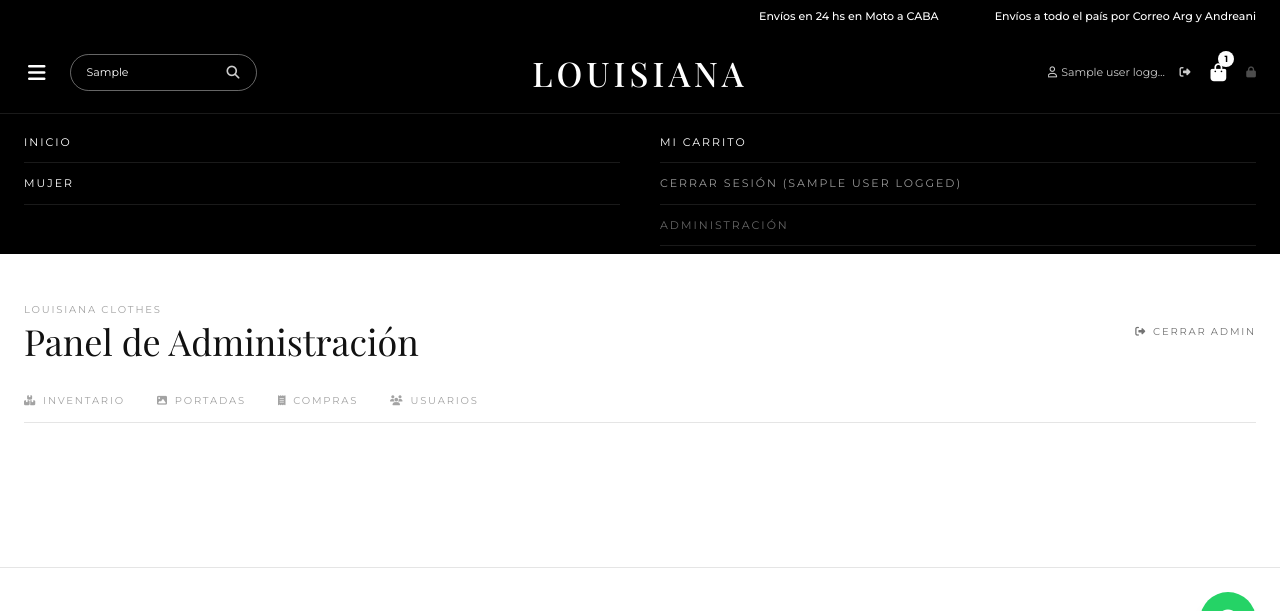
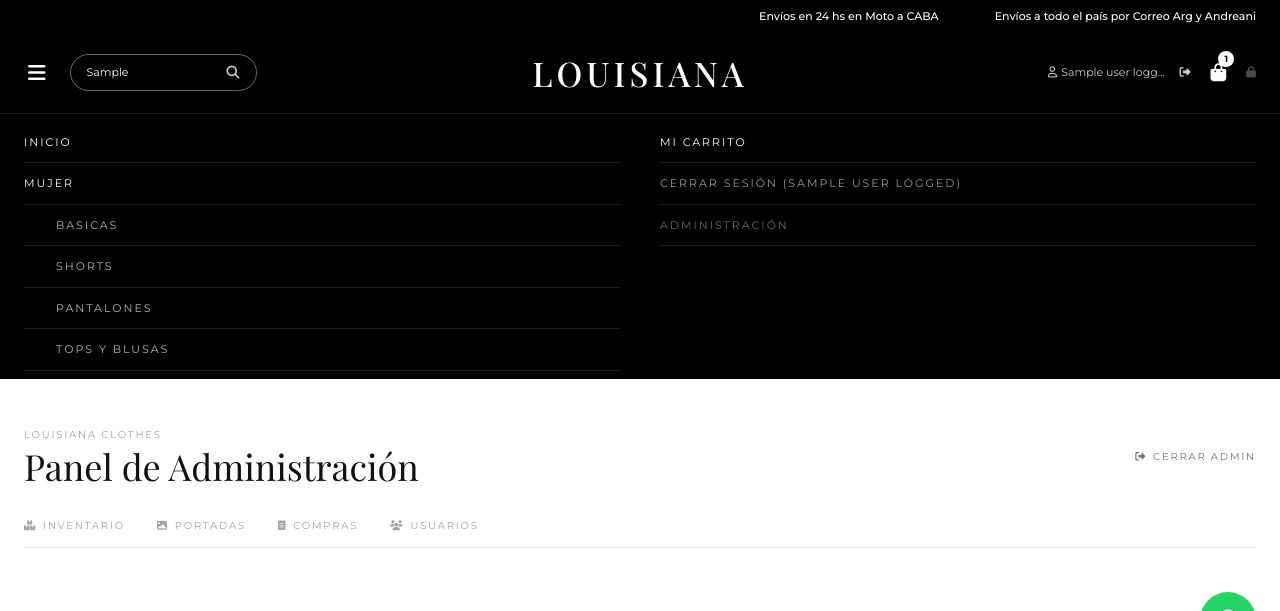
Before and after one commit to agustinfmg1999-collab/Louisiana-clothes, a Flask app: template templates/admin_dashboard.html in a window 1280 px wide, after a click that opens the changed part. Shown: the top 611 px of the page. Run offline with Flask 3, Linux system fonts and the light colour scheme; the template is opened without the code that fills it: most values are stand-ins (such as "Sample title", 1, 10 or a date in 2020); parts of the project's set-up code (start-up, migrations or seed data) failed here and were passed over; some libraries are stand-ins or nearby versions; some web fonts are replaced.

Commit message:
Agregar selección de color y subcategorías de mujer

```diff
--- a/app.py
+++ b/app.py
@@ -138,9 +138,21 @@ def init_db():
                 precio REAL NOT NULL,
                 stock_talles TEXT NOT NULL,
                 descripcion TEXT,
-                imagen TEXT
+                imagen TEXT,
+                colores TEXT,
+                subcategoria TEXT
             )
         ''')
+
+        # Migración: agregar columnas a tablas ya existentes
+        try:
+            cursor.execute("ALTER TABLE productos ADD COLUMN IF NOT EXISTS colores TEXT")
+        except Exception:
+            pass
+        try:
+            cursor.execute("ALTER TABLE productos ADD COLUMN IF NOT EXISTS subcategoria TEXT")
+        except Exception:
+            pass
         cursor.execute('''
             CREATE TABLE IF NOT EXISTS compras (
                 id SERIAL PRIMARY KEY,
@@ -192,9 +204,21 @@ def init_db():
                 precio REAL NOT NULL,
                 stock_talles TEXT NOT NULL,
                 descripcion TEXT,
-                imagen TEXT
+                imagen TEXT,
+                colores TEXT,
+                subcategoria TEXT
             )
         ''')
+
+        # Migración: agregar columnas a tablas ya existentes
+        try:
+            cursor.execute("ALTER TABLE productos ADD COLUMN colores TEXT")
+        except Exception:
+            pass
+        try:
+            cursor.execute("ALTER TABLE productos ADD COLUMN subcategoria TEXT")
+        except Exception:
+            pass
         cursor.execute('''
             CREATE TABLE IF NOT EXISTS compras (
                 id INTEGER PRIMARY KEY AUTOINCREMENT,
@@ -268,6 +292,9 @@ def get_all_products():
         if not lista_imagenes:
             lista_imagenes = ["https://via.placeholder.com/800"]
 
+        raw_colors = r['colores'] or ''
+        colores = [c.strip() for c in raw_colors.split(',') if c.strip()]
+
         productos.append({
             'id': r['id'],
             'nombre': r['nombre'],
@@ -276,7 +303,9 @@ def get_all_products():
             'stock_talles': parse_stock_string(r['stock_talles']),
             'descripcion': r['descripcion'],
             'imagen': lista_imagenes[0],
-            'imagenes': lista_imagenes
+            'imagenes': lista_imagenes,
+            'colores': colores,
+            'subcategoria': r['subcategoria']
         })
     return productos
 
@@ -343,6 +372,7 @@ def render_page(template, **context):
 @app.route('/')
 def index():
     cat = request.args.get('categoria', '')
+    subcategoria = request.args.get('subcategoria', '')
     talle_filtro = request.args.get('talle', '')
     q = request.args.get('q', '').strip()
 
@@ -357,8 +387,16 @@ def index():
         talle for p in productos for talle in p['stock_talles'].keys()
     )))
 
+    # Subcategorías disponibles entre los productos de mujer
+    subcategorias_mujer = sorted(set(
+        p.get('subcategoria') for p in productos if p.get('subcategoria')
+    ))
+
     if cat:
         productos = [p for p in productos if p['categoria'] == cat]
+
+    if subcategoria:
+        productos = [p for p in productos if p.get('subcategoria') == subcategoria]
 
     if talle_filtro:
         productos = [p for p in productos if p['stock_talles'].get(talle_filtro, 0) > 0]
@@ -368,7 +406,8 @@ def index():
         productos = [p for p in productos
                      if busqueda in p['nombre'].lower()
                      or busqueda in (p['descripcion'] or '').lower()
-                     or busqueda in p['categoria'].lower()]
+                     or busqueda in p['categoria'].lower()
+                     or busqueda in (p.get('subcategoria') or '').lower()]
     else:
         # Sin filtros: ordenar por ventas (los más vendidos primero)
         conteo_ventas = get_sales_counts()
@@ -378,10 +417,12 @@ def index():
         'catalog.html',
         productos=productos,
         cat_actual=cat,
+        subcategoria_actual=subcategoria,
         talle_actual=talle_filtro,
         q_actual=q,
         todos_talles=todos_talles,
-        portadas=portadas
+        portadas=portadas,
+        subcategorias_mujer=subcategorias_mujer
     )
 
 # --- SEO: ROBOTS.TXT Y SITEMAP.XML ---
@@ -415,6 +456,7 @@ def sitemap_xml():
 @app.route('/add_to_cart/<int:product_id>', methods=['POST'])
 def add_to_cart(product_id):
     talle = request.form.get('talle')
+    color = request.form.get('color', '').strip()
     if not talle:
         return redirect(url_for('index'))
 
@@ -430,7 +472,7 @@ def add_to_cart(product_id):
         return redirect(url_for('index'))
 
     cart = session.get('cart', {})
-    item_key = f"{product_id}_{talle}"
+    item_key = f"{product_id}_{talle}_{color}" if color else f"{product_id}_{talle}"
     cantidad_actual = cart.get(item_key, 0)
 
     if cantidad_actual + 1 > stock_disponible:
@@ -451,8 +493,10 @@ def cart_view():
 
     for item_key, cantidad in cart.items():
         try:
-            p_id_str, talle = item_key.split('_', 1)
-            p_id = int(p_id_str)
+            parts = item_key.split('_')
+            p_id = int(parts[0])
+            talle = parts[1]
+            color = '_'.join(parts[2:]) if len(parts) > 2 else ''
             if p_id in productos_dict:
                 producto = productos_dict[p_id]
                 subtotal = producto['precio'] * cantidad
@@ -461,10 +505,11 @@ def cart_view():
                     'item_key': item_key,
                     'producto': producto,
                     'talle': talle,
+                    'color': color,
                     'cantidad': cantidad,
                     'subtotal': subtotal
                 })
-        except ValueError:
+        except (ValueError, IndexError):
             continue
 
     return render_page('cart.html', items=items, total=total)
@@ -516,9 +561,11 @@ def checkout():
 
         for item_key, cantidad in cart.items():
             try:
-                p_id_str, talle = item_key.split('_', 1)
-                p_id = int(p_id_str)
-            except ValueError:
+                parts = item_key.split('_')
+                p_id = int(parts[0])
+                talle = parts[1]
+                color = '_'.join(parts[2:]) if len(parts) > 2 else ''
+            except (ValueError, IndexError):
                 continue
 
             p = productos_db.get(p_id)
@@ -530,7 +577,8 @@ def checkout():
 
             subtotal = p['precio'] * cantidad
             total += subtotal
-            items_texto.append(f"- {p['nombre']} (Talle: {talle}) x{cantidad} = ${subtotal:,.2f}")
+            etiqueta_color = f" - Color: {color}" if color else ""
+            items_texto.append(f"- {p['nombre']} (Talle: {talle}{etiqueta_color}) x{cantidad} = ${subtotal:,.2f}")
 
             p['stock_talles'][talle] = max(0, p['stock_talles'][talle] - cantidad)
             afectados[p_id] = p
@@ -712,6 +760,8 @@ def admin_add_product():
     except ValueError:
         precio = 0.0
     stock_talles = request.form.get('stock_talles')
+    colores = request.form.get('colores', '').strip()
+    subcategoria = request.form.get('subcategoria', '').strip()
     descripcion = request.form.get('descripcion')
 
     imagenes_guardadas = []
@@ -737,10 +787,10 @@ def admin_add_product():
     cursor = conn.cursor()
     ph = get_placeholder(db_type)
     query = f'''
-        INSERT INTO productos (nombre, categoria, precio, stock_talles, descripcion, imagen)
-        VALUES ({ph}, {ph}, {ph}, {ph}, {ph}, {ph})
+        INSERT INTO productos (nombre, categoria, precio, stock_talles, descripcion, imagen, colores, subcategoria)
+        VALUES ({ph}, {ph}, {ph}, {ph}, {ph}, {ph}, {ph}, {ph})
     '''
-    cursor.execute(query, (nombre, categoria, precio, stock_talles, descripcion, imagen_db_str))
+    cursor.execute(query, (nombre, categoria, precio, stock_talles, descripcion, imagen_db_str, colores, subcategoria))
     conn.commit()
     conn.close()
 
@@ -790,6 +840,8 @@ def admin_update_product(product_id):
     except ValueError:
         precio = 0.0
     descripcion = request.form.get('descripcion')
+    colores = request.form.get('colores', '').strip()
+    subcategoria = request.form.get('subcategoria', '').strip()
 
     productos = get_all_products()
     producto_actual = next((p for p in productos if p['id'] == product_id), None)
@@ -843,10 +895,10 @@ def admin_update_product(product_id):
     ph = get_placeholder(db_type)
     query = f'''
         UPDATE productos
-        SET nombre = {ph}, categoria = {ph}, precio = {ph}, stock_talles = {ph}, descripcion = {ph}, imagen = {ph}
+        SET nombre = {ph}, categoria = {ph}, precio = {ph}, stock_talles = {ph}, descripcion = {ph}, imagen = {ph}, colores = {ph}, subcategoria = {ph}
         WHERE id = {ph}
     '''
-    cursor.execute(query, (nombre, categoria, precio, stock_str, descripcion, imagen_db_str, product_id))
+    cursor.execute(query, (nombre, categoria, precio, stock_str, descripcion, imagen_db_str, colores, subcategoria, product_id))
     conn.commit()
     conn.close()
 
--- a/templates/admin_dashboard.html
+++ b/templates/admin_dashboard.html
@@ -86,6 +86,27 @@
                 </div>
 
                 <div>
+                    <label class="block label text-[9px] text-neutral-500 mb-1.5">Colores disponibles</label>
+                    <input type="text" name="colores" placeholder="Ej: Negro, Blanco, Rojo"
+                           value="{{ producto_editar.colores | join(', ') if producto_editar.colores else '' }}"
+                           class="w-full border border-neutral-300 px-3 py-2.5 text-sm focus:border-black transition">
+                    <p class="text-[9px] text-neutral-400 mt-1">Separá los colores por comas.</p>
+                </div>
+                <div>
+                    <label class="block label text-[9px] text-neutral-500 mb-1.5">Subcategoría</label>
+                    <input type="text" name="subcategoria" list="subcategorias" placeholder="Ej: Basicas"
+                           value="{{ producto_editar.subcategoria or '' }}"
+                           class="w-full border border-neutral-300 px-3 py-2.5 text-sm focus:border-black transition">
+                    <datalist id="subcategorias">
+                        <option value="Basicas">
+                        <option value="Shorts">
+                        <option value="Pantalones">
+                        <option value="Tops y Blusas">
+                    </datalist>
+                    <p class="text-[9px] text-neutral-400 mt-1">Tipo de prenda dentro de Mujer.</p>
+                </div>
+
+                <div>
                     <label class="block label text-[9px] text-neutral-500 mb-1.5">Descripción</label>
                     <textarea name="descripcion" rows="3" required
                               class="w-full border border-neutral-300 px-3 py-2.5 text-sm focus:border-black transition">{{ producto_editar.descripcion }}</textarea>
@@ -136,6 +157,24 @@
                            class="w-full border border-neutral-300 px-3 py-2.5 text-sm focus:border-black transition">
                 </div>
                 <div>
+                    <label class="block label text-[9px] text-neutral-500 mb-1.5">Colores disponibles</label>
+                    <input type="text" name="colores" placeholder="Ej: Negro, Blanco, Rojo"
+                           class="w-full border border-neutral-300 px-3 py-2.5 text-sm focus:border-black transition">
+                    <p class="text-[9px] text-neutral-400 mt-1">Separá los colores por comas.</p>
+                </div>
+                <div>
+                    <label class="block label text-[9px] text-neutral-500 mb-1.5">Subcategoría</label>
+                    <input type="text" name="subcategoria" list="subcategorias" placeholder="Ej: Basicas"
+                           class="w-full border border-neutral-300 px-3 py-2.5 text-sm focus:border-black transition">
+                    <datalist id="subcategorias">
+                        <option value="Basicas">
+                        <option value="Shorts">
+                        <option value="Pantalones">
+                        <option value="Tops y Blusas">
+                    </datalist>
+                    <p class="text-[9px] text-neutral-400 mt-1">Tipo de prenda dentro de Mujer.</p>
+                </div>
+                <div>
                     <label class="block label text-[9px] text-neutral-500 mb-1.5">Descripción</label>
                     <textarea name="descripcion" rows="3" required
                               class="w-full border border-neutral-300 px-3 py-2.5 text-sm focus:border-black transition"></textarea>
@@ -162,6 +201,7 @@
                         <tr class="border-b border-neutral-200">
                             <th class="pb-3 label text-[9px] text-neutral-400">Imagen</th>
                             <th class="pb-3 label text-[9px] text-neutral-400">Nombre</th>
+                            <th class="pb-3 label text-[9px] text-neutral-400">Subcategoría</th>
                             <th class="pb-3 label text-[9px] text-neutral-400">Stock</th>
                             <th class="pb-3 label text-[9px] text-neutral-400">Precio</th>
                             <th class="pb-3 label text-[9px] text-neutral-400 text-right">Acciones</th>
@@ -176,6 +216,7 @@
                                      class="w-11 h-14 object-cover border border-neutral-200 cursor-pointer hover:opacity-80 transition" alt="">
                             </td>
                             <td class="py-3 text-sm font-medium">{{ p.nombre }}</td>
+                            <td class="py-3 text-sm text-neutral-600">{{ p.subcategoria or '-' }}</td>
                             <td class="py-3">
                                 <div class="flex flex-wrap gap-1">
                                     {% for talle, cant in p.stock_talles.items() %}
--- a/templates/cart.html
+++ b/templates/cart.html
@@ -22,7 +22,7 @@
                     <p class="label text-[8px] text-neutral-400">{{ item.producto.categoria }}</p>
                     <h3 class="font-serif text-lg md:text-xl leading-snug mt-0.5 truncate">{{ item.producto.nombre }}</h3>
                     <p class="text-[11px] label-tight text-neutral-500 mt-1.5">
-                        Talle <span class="border border-neutral-300 px-2 py-0.5 font-bold text-black">{{ item.talle }}</span>
+                        Talle <span class="border border-neutral-300 px-2 py-0.5 font-bold text-black">{{ item.talle }}</span>{% if item.color %} · Color <span class="border border-neutral-300 px-2 py-0.5 font-bold text-black">{{ item.color }}</span>{% endif %}
                     </p>
                     <p class="text-xs text-neutral-500 mt-2">
                         ${{ "{:,.2f}".format(item.producto.precio).replace(',', 'X').replace('.', ',').replace('X', '.') }} c/u
--- a/templates/layout.html
+++ b/templates/layout.html
@@ -118,6 +118,10 @@
                 <div class="flex flex-col">
                     <a href="/" class="label text-[11px] py-3 border-b border-white/10">Inicio</a>
                     <a href="/?categoria=mujer" class="label text-[11px] py-3 border-b border-white/10">Mujer</a>
+                    <a href="/?subcategoria=Basicas" class="label text-[11px] py-3 pl-8 border-b border-white/10 text-white/70">Basicas</a>
+                    <a href="/?subcategoria=Shorts" class="label text-[11px] py-3 pl-8 border-b border-white/10 text-white/70">Shorts</a>
+                    <a href="/?subcategoria=Pantalones" class="label text-[11px] py-3 pl-8 border-b border-white/10 text-white/70">Pantalones</a>
+                    <a href="/?subcategoria=Tops y Blusas" class="label text-[11px] py-3 pl-8 border-b border-white/10 text-white/70">Tops y Blusas</a>
                 </div>
                 <div class="flex flex-col">
                     <a href="/cart" class="label text-[11px] py-3 border-b border-white/10">Mi carrito</a>
```
Also changed, not shown: templates/catalog.html (+29 -2 lines).
